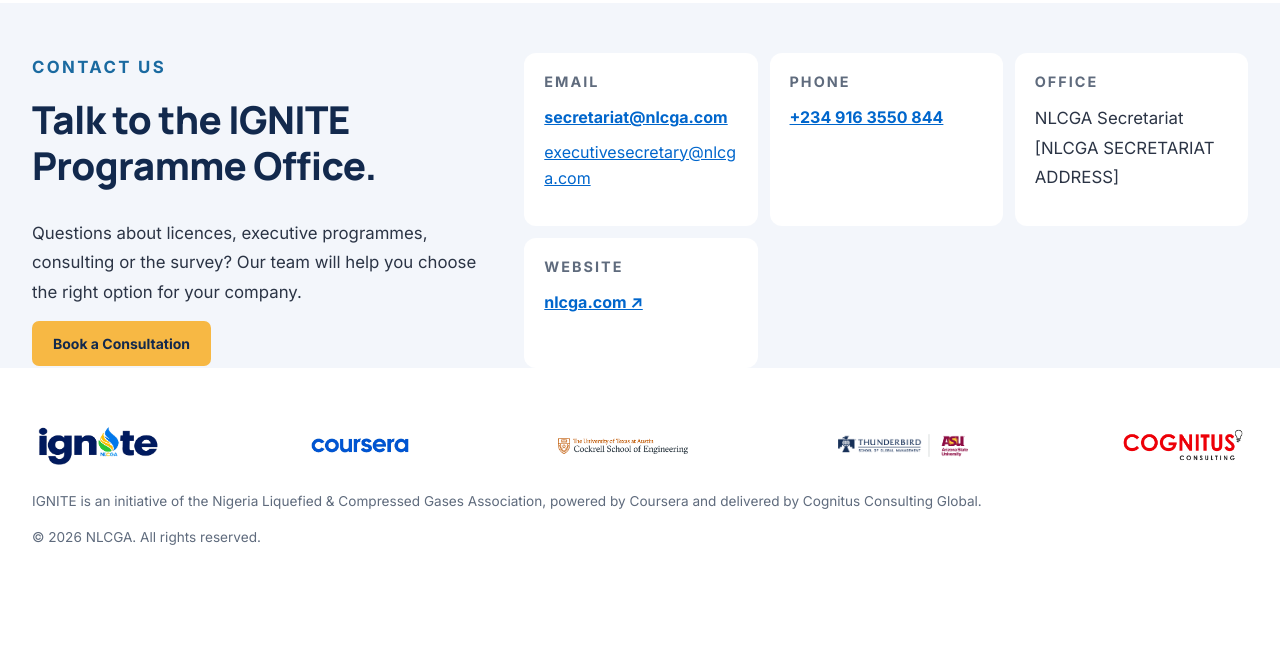
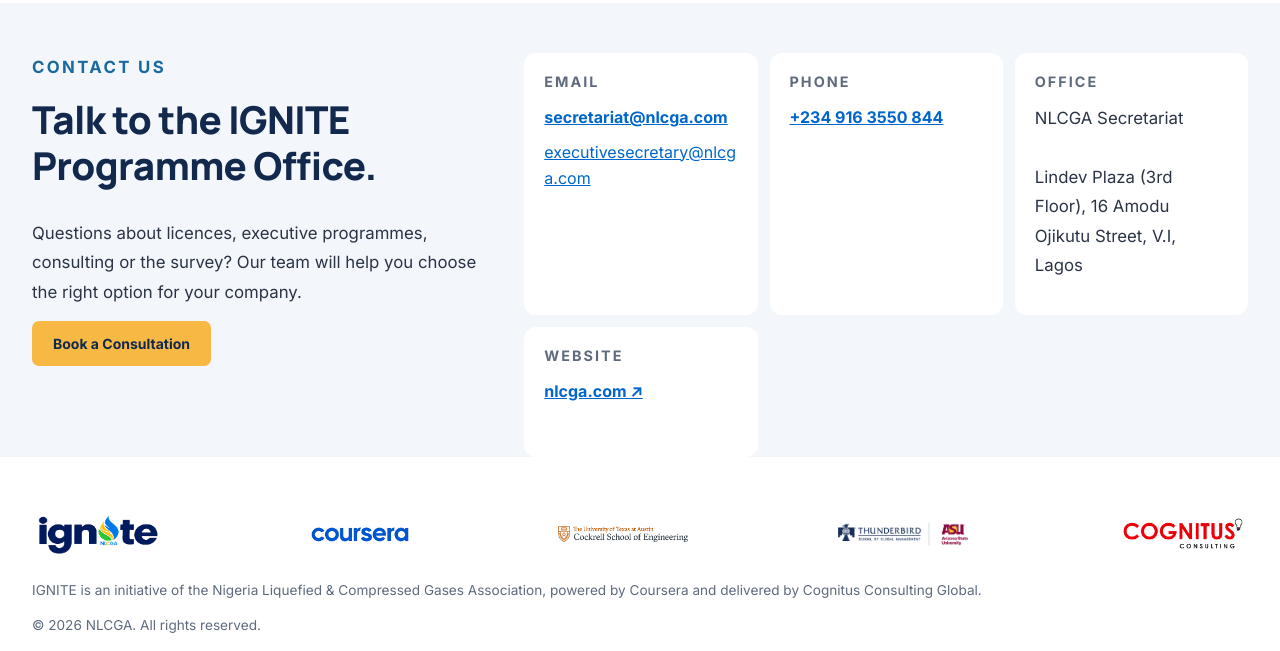
Before and after one commit to Gigireact/NLCGA-COURSERA, a React (Vite) app: page / in a window 1280 px wide. Shown: the part 8347-8998 px from the top of the page. Before the commit the page ends 8910 px from the top, so only its background shows below. Built offline with nearby package versions, Linux system fonts and the light colour scheme.

Commit message:
address spaced out

```diff
--- a/src/components/sections/Contact.jsx
+++ b/src/components/sections/Contact.jsx
@@ -14,7 +14,7 @@ export default function Contact() {
           <div className="cgrid">
             <div className="cc"><p className="tag">EMAIL</p><a className="lnk b" href="mailto:secretariat@nlcga.com">secretariat@nlcga.com</a><a className="lnk s" href="mailto:executivesecretary@nlcga.com">executivesecretary@nlcga.com</a></div>
             <div className="cc"><p className="tag">PHONE</p><a className="lnk b" href="tel:+2349163550844">+234 916 3550 844</a></div>
-            <div className="cc"><p className="tag">OFFICE</p><p className="sm">NLCGA Secretariat<br />[NLCGA SECRETARIAT ADDRESS]</p></div>
+            <div className="cc"><p className="tag">OFFICE</p><p className="sm">NLCGA Secretariat<br /><br></br>Lindev Plaza (3rd Floor), 16 Amodu Ojikutu Street, V.I, Lagos</p></div>
             <div className="cc"><p className="tag">WEBSITE</p><a className="lnk b" href="https://nlcga.com" target="_blank" rel="noreferrer">nlcga.com ↗</a></div>
           </div>
         </div>
```
